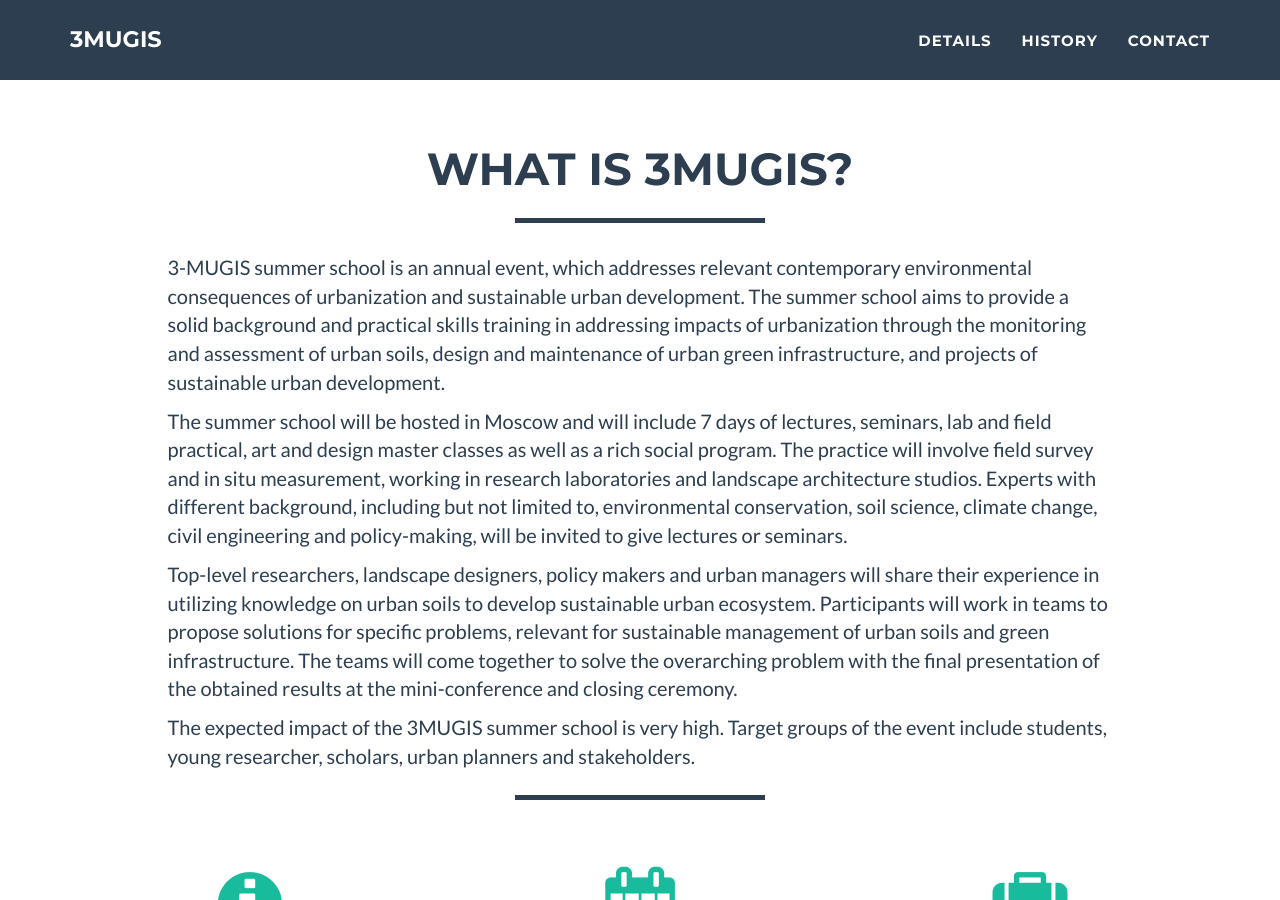
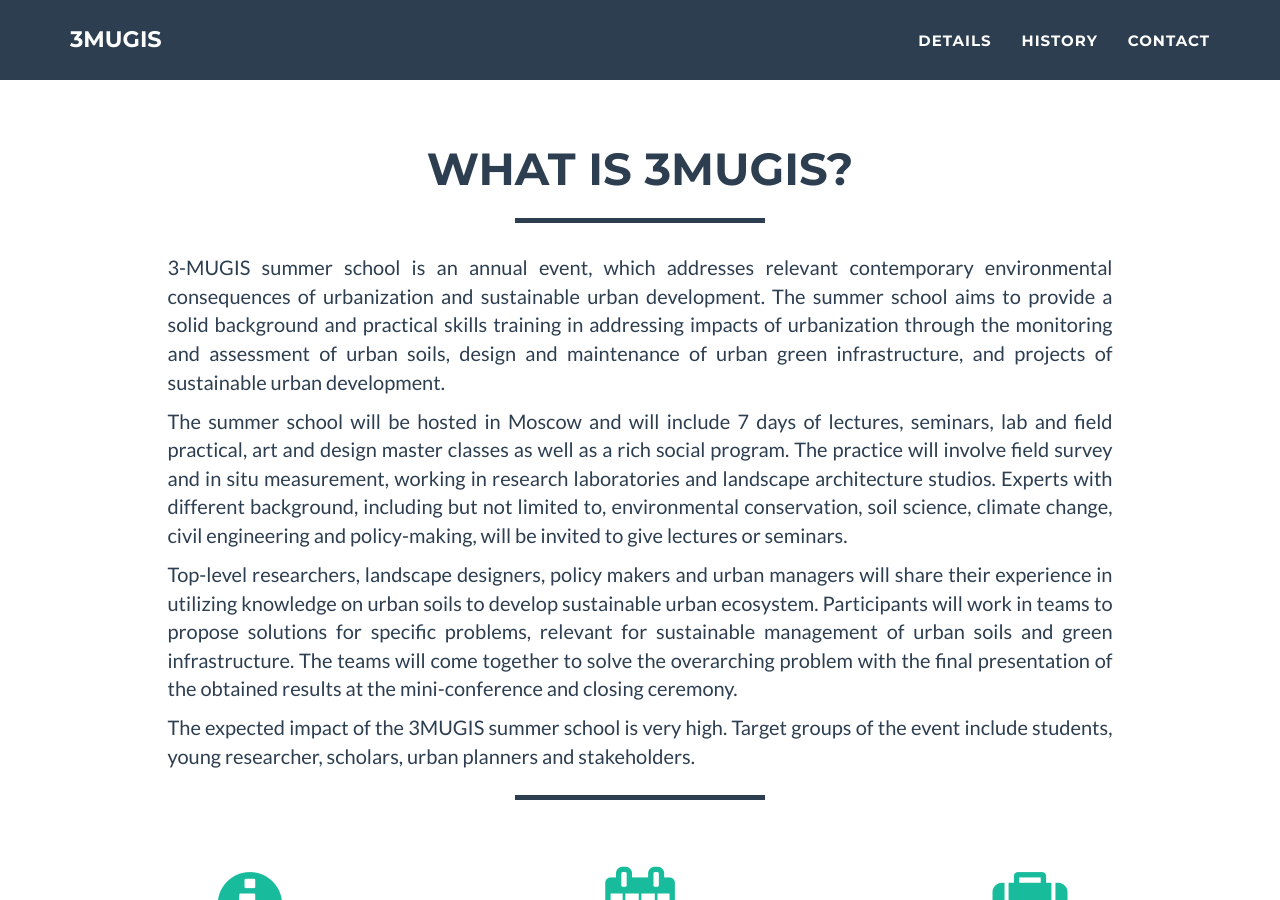
Before and after one commit to erasmus-rudn/erasmus-rudn.github.io, a Jekyll site: the page built from index.html, in a window 1280 px wide and 900 px high, scrolled down 789 px. Built offline with Jekyll 4.4.1, drawn with Linux system fonts in a browser that asks for light colours.

Commit message:
Update portfolio_grid.html
mnor

```diff
--- a/_includes/portfolio_grid.html
+++ b/_includes/portfolio_grid.html
@@ -9,7 +9,7 @@
                 </div>
             </div>
             <div class="row">
-                <div class="col-lg-offset-1 col-lg-10 ">
+                <div class="col-lg-offset-1 col-lg-10 text-justify">
                     <p>3-MUGIS summer school is an annual event, which addresses relevant contemporary environmental consequences of urbanization and sustainable urban development. The summer school aims to provide a solid background and practical skills training in addressing impacts of urbanization through the monitoring and assessment of urban soils, design and maintenance of urban green infrastructure, and projects of sustainable urban development.</p>
                     <p>The summer school will be hosted in Moscow and will include 7 days of lectures, seminars, lab and field practical, art and design master classes as well as a rich social program. The practice will involve field survey and in situ measurement, working in research laboratories and landscape architecture studios. Experts with different background, including but not limited to, environmental conservation, soil science, climate change, civil engineering and policy-making, will be invited to give lectures or seminars. </p>
                     <p>Top-level researchers, landscape designers, policy makers and urban managers will share their experience in utilizing knowledge on urban soils to develop sustainable urban ecosystem. Participants will work in teams to propose solutions for specific problems, relevant for sustainable management of urban soils and green infrastructure. The teams will come together to solve the overarching problem with the final presentation of the obtained results at the mini-conference and closing ceremony.</p>
```
